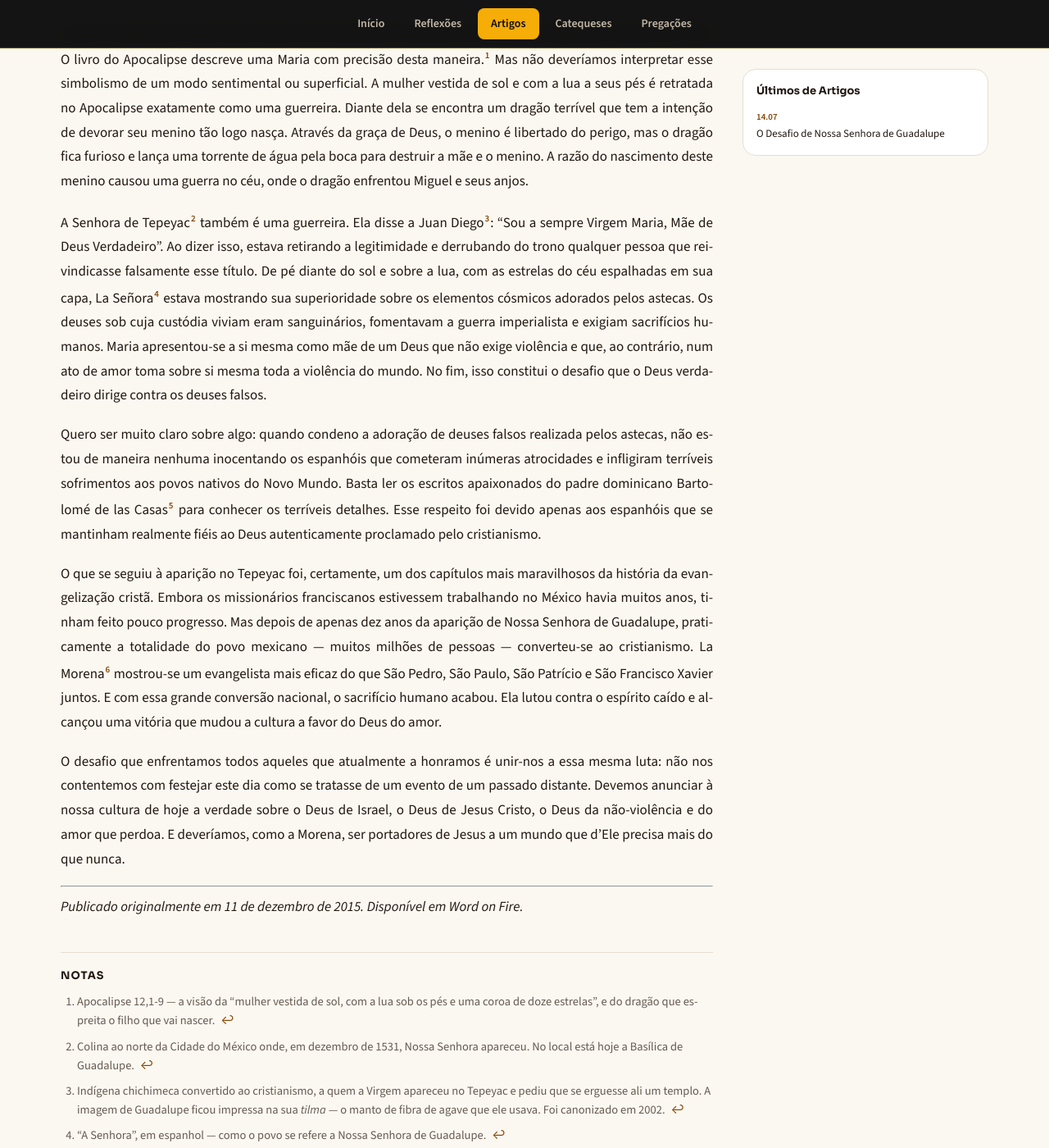
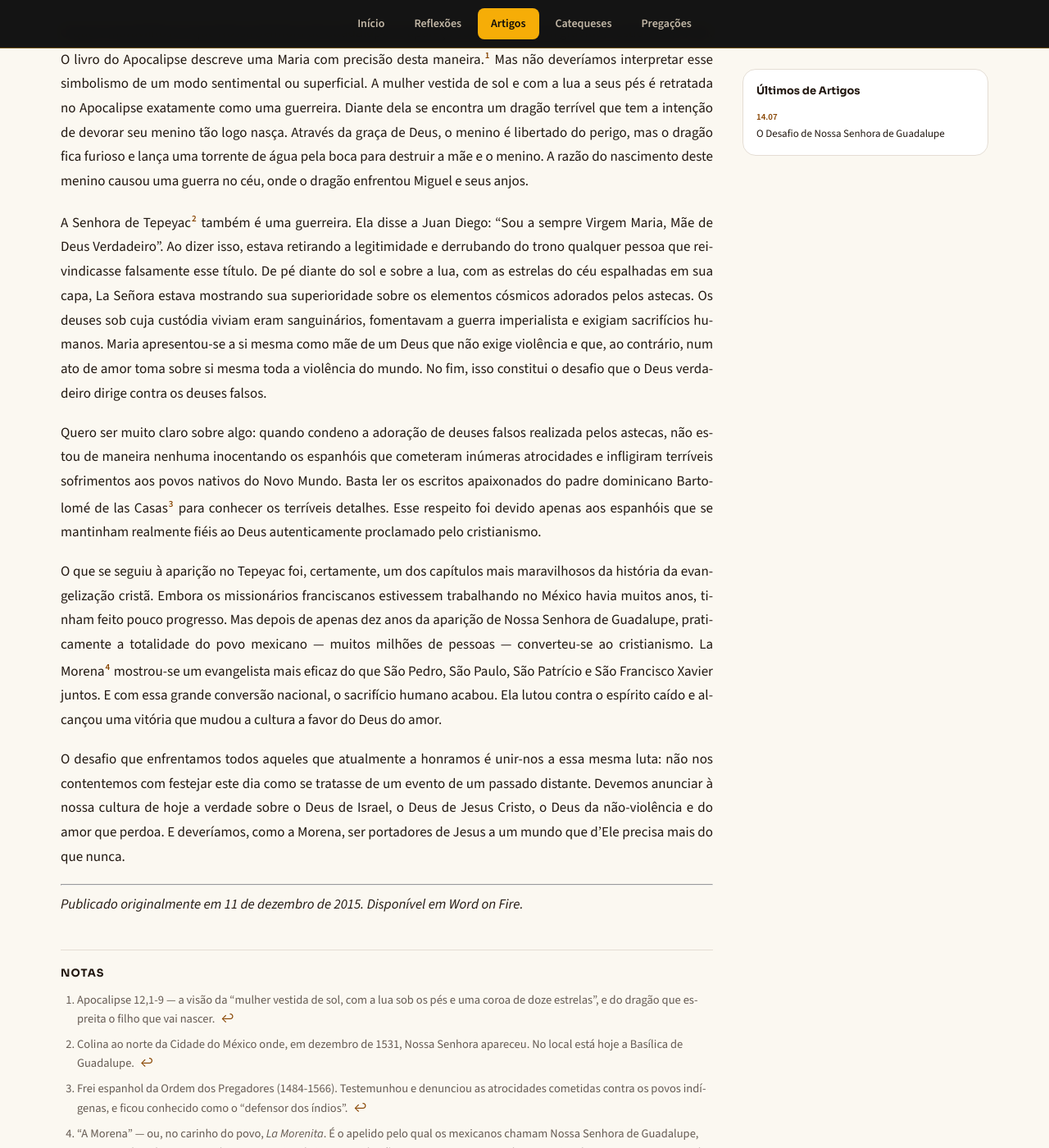
Before and after one commit to admariam/liturgiadiaria, a Jekyll site: the page built from _artigos/desafio-nossa-senhora-de-guadalupe.md, in a window 1280 px wide and 1400 px high, scrolled down 790 px. Shown: the whole window at 82% size. Built offline with Jekyll 4.4.1, drawn with Linux system fonts in a browser that asks for light colours.

Commit message:
Remove notas de Juan Diego e La Señora (óbvias demais)

```diff
--- a/_artigos/desafio-nossa-senhora-de-guadalupe.md
+++ b/_artigos/desafio-nossa-senhora-de-guadalupe.md
@@ -23,10 +23,6 @@ O desafio que enfrentamos todos aqueles que atualmente a honramos é unir-nos a
 
 [^tepeyac]: Colina ao norte da Cidade do México onde, em dezembro de 1531, Nossa Senhora apareceu. No local está hoje a Basílica de Guadalupe.
 
-[^juandiego]: Indígena chichimeca convertido ao cristianismo, a quem a Virgem apareceu no Tepeyac e pediu que se erguesse ali um templo. A imagem de Guadalupe ficou impressa na sua *tilma* — o manto de fibra de agave que ele usava. Foi canonizado em 2002.
-
-[^senora]: "A Senhora", em espanhol — como o povo se refere a Nossa Senhora de Guadalupe.
-
 [^lascasas]: Frei espanhol da Ordem dos Pregadores (1484-1566). Testemunhou e denunciou as atrocidades cometidas contra os povos indígenas, e ficou conhecido como o "defensor dos índios".
 
 [^morena]: "A Morena" — ou, no carinho do povo, *La Morenita*. É o apelido pelo qual os mexicanos chamam Nossa Senhora de Guadalupe, por causa da pele morena e do rosto mestiço da imagem: ela não apareceu com o rosto dos conquistadores, mas com o rosto daquela gente.
```
Also changed, not shown: other parts of _artigos/desafio-nossa-senhora-de-guadalupe.md (+1 -1 lines).
